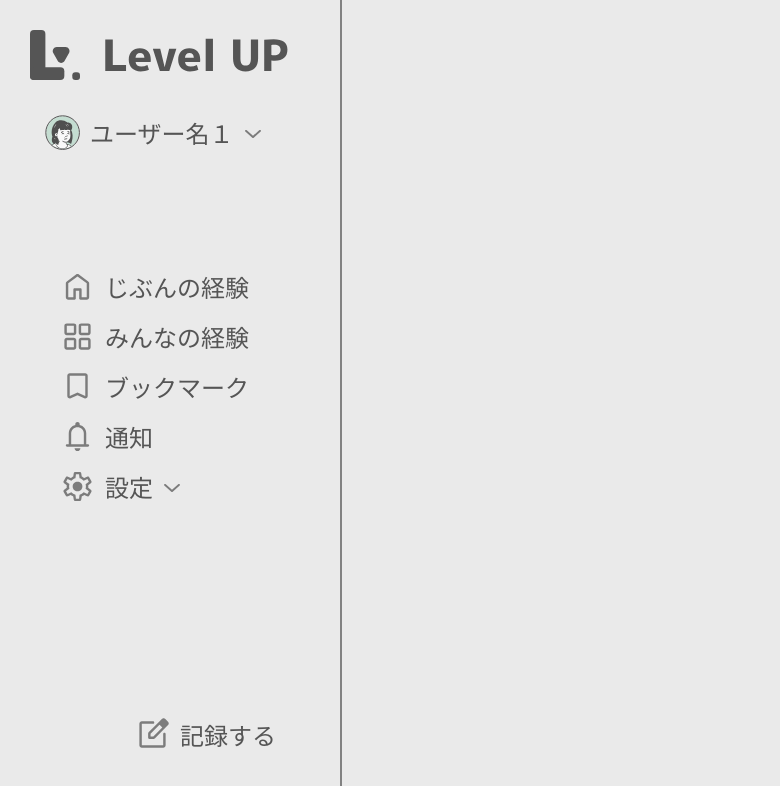
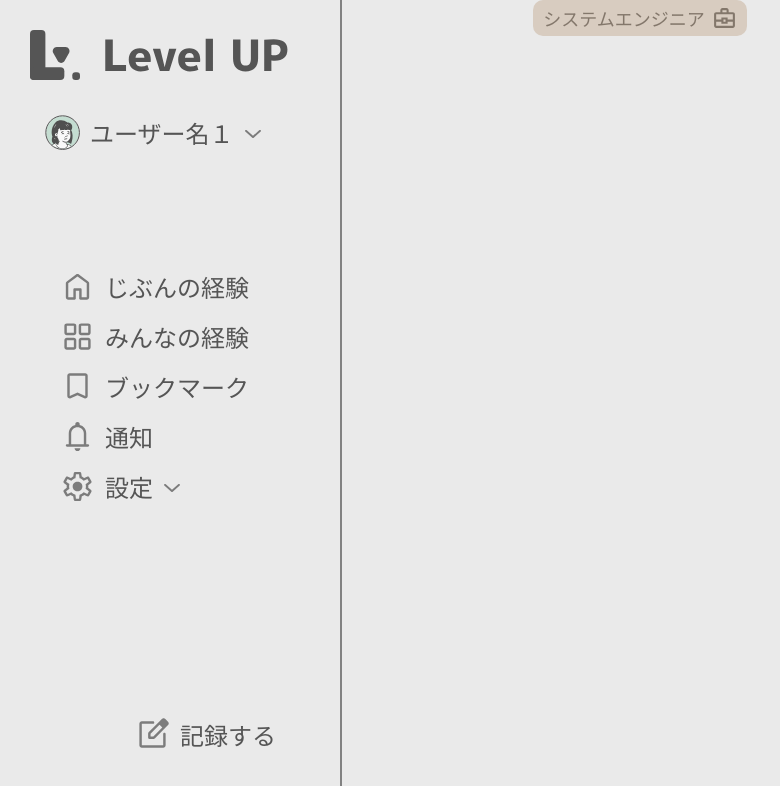
Before and after one commit to nakajimatakumi/LevelUP, a Next.js app: page /testPage in a window 1280 px wide. Shown: the top 786 px of the page, without its empty margins (0-780 px from the left). Built offline with nearby package versions, Linux system fonts and the light colour scheme.

Commit message:
職業表示バッジコンポーネントの作成

```diff
--- a/src/app/page.tsx
+++ b/src/app/page.tsx
@@ -1,13 +1,13 @@
 import SearchForm from "@/features/components/modules/SearchForm";
 import styles from "@/styles/app/Home.module.css";
-import { useInit } from "@/hooks/useInit";
+import useInit from "@/hooks/useInit";
 
 /**
  * トップページ
  */
 export default function TopPage() {
   const { getInitData } = useInit();
-  const searchConditions = getInitData();
+  const { searchConditions, userData } = getInitData();
 
   return (
     <div className={styles.container}>
--- a/src/app/testPage/page.tsx
+++ b/src/app/testPage/page.tsx
@@ -1,4 +1,17 @@
+import JobBadge from "@/features/components/elements/JobBadge";
+import styles from "@/styles/TestPage.module.css";
+
 /**
  * テストページ
  */
-export default function TestPage() {}
+export default function TestPage() {
+  return (
+    <div className={styles.container}>
+      <JobBadge
+        jobName="システムエンジニア"
+        jobCategory="employee"
+        jobColor="#D8CCC0"
+      />
+    </div>
+  );
+}
--- a/src/constants/searchConditions.tsx
+++ /dev/null
@@ -1,6 +0,0 @@
-export const searchConditions = [
-  {
-    id: 1,
-    name: "仕事",
-  },
-];
--- /dev/null
+++ b/src/features/components/elements/JobBadge.tsx
@@ -0,0 +1,30 @@
+import styles from "@/features/styles/elements/JobBadge.module.css";
+import useConvertColor from "@/hooks/useConvertColor";
+
+type Props = {
+  jobName: string;
+  jobCategory: string;
+  jobColor: string;
+};
+
+/**
+ * 職業バッジ
+ */
+export default function JobBadge({ jobName, jobCategory, jobColor }: Props) {
+  const color = useConvertColor(jobColor);
+  const jobIconPath = `url(/job/${jobCategory}.svg)`;
+
+  return (
+    <div
+      className={styles.jobBadge}
+      style={{
+        ["--backgroundColor" as string]: jobColor,
+        ["--color" as string]: color,
+        ["--jobIconPath" as string]: jobIconPath,
+      }}
+    >
+      <p className={styles.badgeText}>{jobName}</p>
+      <div className={styles.jobIcons}></div>
+    </div>
+  );
+}
--- a/src/features/components/modules/SearchForm.tsx
+++ b/src/features/components/modules/SearchForm.tsx
@@ -3,10 +3,10 @@
 import * as Form from "@radix-ui/react-form";
 import Button from "../elements/Button";
 import styles from "../../styles/modules/SearchForm.module.css";
-import SearchConditionList from "./SearchConditionList";
+import SearchConditionList from "@/features/components/elements/SearchConditionList";
 import { searchConditions } from "@/types/searchConditions";
 import { LABEL } from "@/constants/buttonLabel";
-import { useSearch } from "@/hooks/useSearch";
+import useSearch from "@/hooks/useSearch";
 import Image from "next/image";
 
 type Props = {
--- /dev/null
+++ b/src/features/styles/elements/JobBadge.module.css
@@ -0,0 +1,37 @@
+.jobBadge {
+  display: inline-flex;
+  align-items: center;
+  justify-content: center;
+  height: 32px;
+  min-width: 100px;
+  width: auto;
+  max-width: 200px;
+  background-color: var(--backgroundColor);
+  border-radius: 10px;
+  font-family: inherit;
+  font-size: 18px;
+  padding: 2px 10px;
+  color: var(--color);
+}
+
+.badgeText {
+  width: auto;
+  margin-right: 7px;
+  overflow: hidden;
+  white-space: nowrap;
+  text-overflow: ellipsis;
+}
+
+.jobIcons {
+  width: 25px;
+  height: 25px;
+  -webkit-mask-image: var(--jobIconPath);
+  -webkit-mask-size: contain;
+  -webkit-mask-repeat: no-repeat;
+  -webkit-mask-position: center;
+  mask-image: var(--jobIconPath);
+  mask-size: contain;
+  mask-repeat: no-repeat;
+  mask-position: center;
+  background-color: var(--color);
+}
--- /dev/null
+++ b/src/hooks/useConvertColor.tsx
@@ -0,0 +1,19 @@
+/**
+ * 背景色から文字色を作成するフック
+ * @param hex 背景色
+ * @return 文字色
+ */
+export default function useConvertColor(hex: string): string {
+  console.log("DEBUG LOG: ConvertColor");
+  const amount: number = -85;
+  const clamp = (value: number): number => Math.max(0, Math.min(255, value));
+  const num: number = parseInt(hex.slice(1), 16);
+  const r: number = clamp((num >> 16) + amount);
+  const g: number = clamp(((num >> 8) & 0x00ff) + amount);
+  const b: number = clamp((num & 0x0000ff) + amount);
+
+  return `#${((1 << 24) | (r << 16) | (g << 8) | b)
+    .toString(16)
+    .slice(1)
+    .toUpperCase()}`;
+}
--- /dev/null
+++ b/src/styles/TestPage.module.css
@@ -0,0 +1,6 @@
+.container {
+  display: flex;
+  flex-direction: column;
+  align-items: center;
+  justify-content: center;
+}
```
Also changed, not shown: src/app/_testData/userData.json (added, +11 -0 lines), src/hooks/useInit.tsx (+6 -4 lines), src/hooks/useSearch.tsx (+4 -3 lines), public/job/employee.svg (added), src/features/components/elements/SearchConditionList.tsx (renamed from src/features/components/modules/SearchConditionList.tsx).
